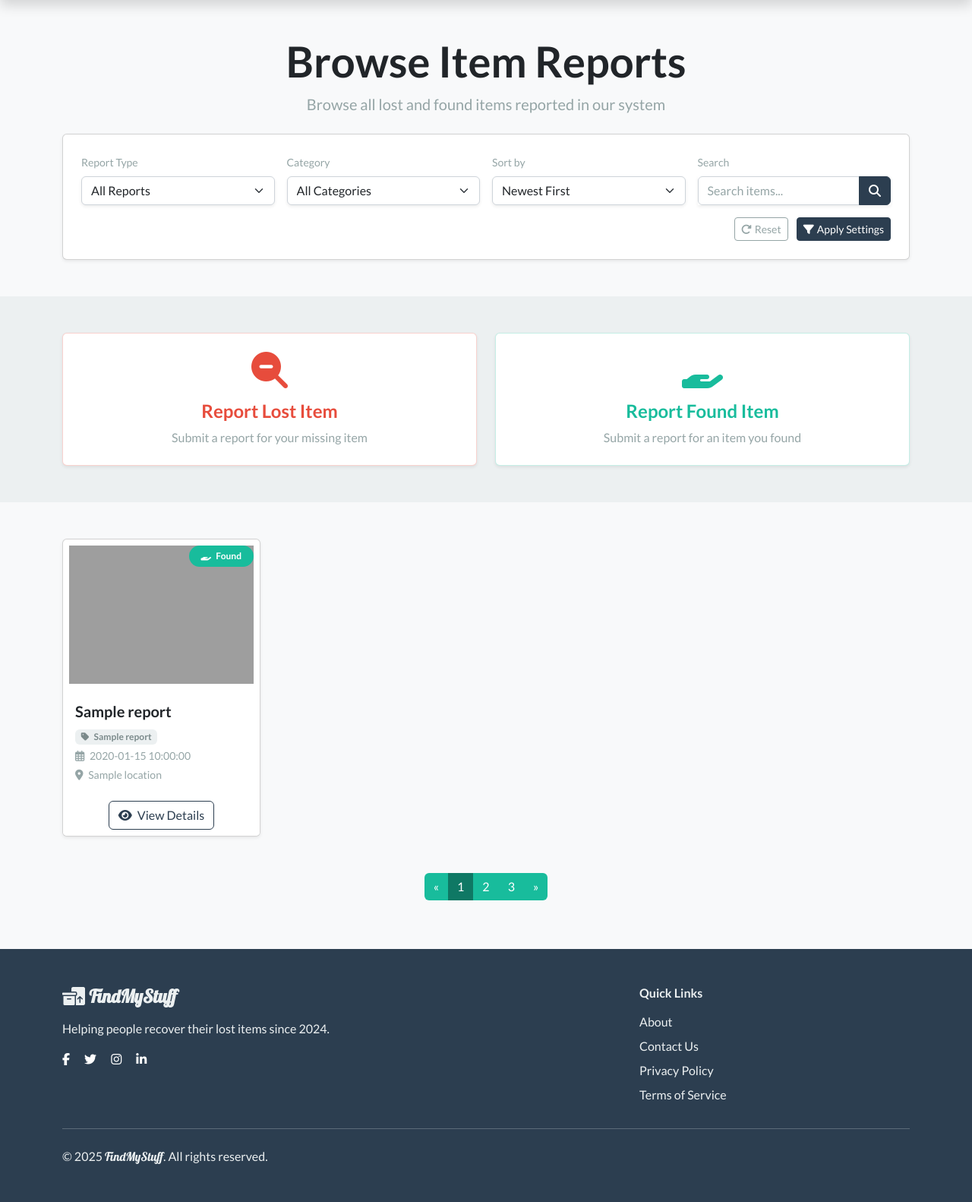
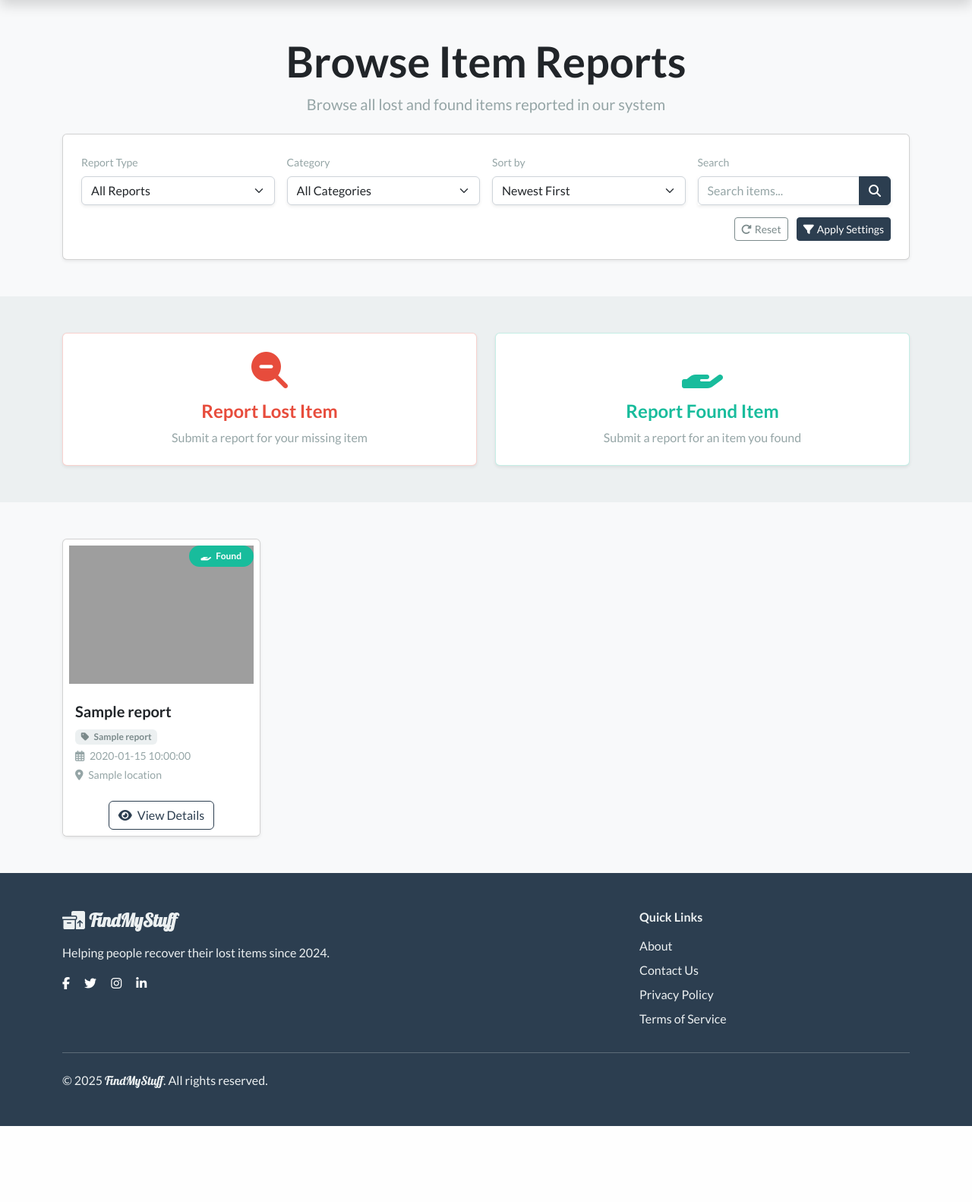
Before and after one commit to mikeygelooooo/Lost-and-Found, a CodeIgniter 4 app: the page made by app/Views/reports/reports.php in a window 1280 px wide. Shown: the part 73-1655 px from the top of the page at 76% size. After the commit the page ends 1555 px from the top, so only its background shows below. Run offline with PHP 8.4 and a stand-in for CodeIgniter, Linux system fonts and the light colour scheme; the template is opened without the code that fills it: most values are stand-ins (such as "Sample title", 1, 10 or a date in 2020); some libraries are stand-ins or nearby versions; grey boxes are pictures that could not be loaded.

Commit message:
Minor Changes (Prep for Pagination and AJAX)

```diff
--- a/app/Views/reports/reports.php
+++ b/app/Views/reports/reports.php
@@ -37,17 +37,17 @@
                     <div class="col-md-3">
                         <label for="categoryFilter" class="form-label small text-muted">Category</label>
                         <select class="form-select shadow-sm" id="categoryFilter">
-                            <option selected value="">All Categories</option>
-                            <option>Accessories & Jewelry</option>
-                            <option>Personal Belongings</option>
-                            <option>School & Office Supplies</option>
-                            <option>Transportation Items</option>
-                            <option>Electronics</option>
+                            <option selected disabled>All Categories</option>
+                            <?php foreach ($categories as $category): ?>
+                                <option value="<?= esc($category['id']); ?>">
+                                    <?= esc($category['name']); ?>
+                                </option>
+                            <?php endforeach; ?>
                         </select>
                     </div>
                     <div class="col-md-3">
-                        <label for="locationFilter" class="form-label small text-muted">Sort by</label>
-                        <select class="form-select shadow-sm" id="locationFilter">
+                        <label for="sortFilter" class="form-label small text-muted">Sort by</label>
+                        <select class="form-select shadow-sm" id="sortFilter">
                             <option selected value="">Newest First</option>
                             <option>Oldest First</option>
                         </select>
@@ -62,7 +62,7 @@
                         </div>
                     </div>
                     <div class="col-12 text-end mt-3">
-                        <button type="reset" class="btn btn-outline-secondary btn-sm me-2">
+                        <button type="reset" class="btn btn-outline-dark btn-sm me-2">
                             <i class="fas fa-redo-alt me-1"></i>Reset
                         </button>
                         <button type="submit" class="btn btn-primary btn-sm">
@@ -163,27 +163,6 @@
                 </div>
             <?php endif; ?>
         </div>
-
-        <!-- Pagination -->
-        <?php if (!empty($reports)): ?>
-            <nav aria-label="Item report pagination" class="mt-5">
-                <ul class="pagination justify-content-center">
-                    <li class="page-item">
-                        <a class="page-link" href="#" aria-label="Previous">
-                            <span aria-hidden="true">&laquo;</span>
-                        </a>
-                    </li>
-                    <li class="page-item active"><a class="page-link" href="#">1</a></li>
-                    <li class="page-item"><a class="page-link" href="#">2</a></li>
-                    <li class="page-item"><a class="page-link" href="#">3</a></li>
-                    <li class="page-item">
-                        <a class="page-link" href="#" aria-label="Next">
-                            <span aria-hidden="true">&raquo;</span>
-                        </a>
-                    </li>
-                </ul>
-            </nav>
-        <?php endif; ?>
     </div>
 </section>
 <?= $this->endSection() ?>
```
Also changed, not shown: app/Controllers/Reports.php (+6 -1 lines).
